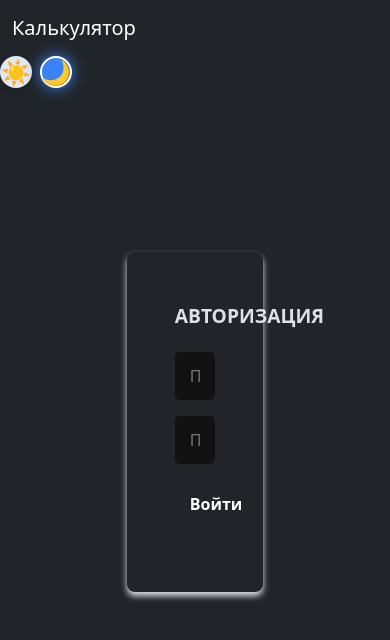
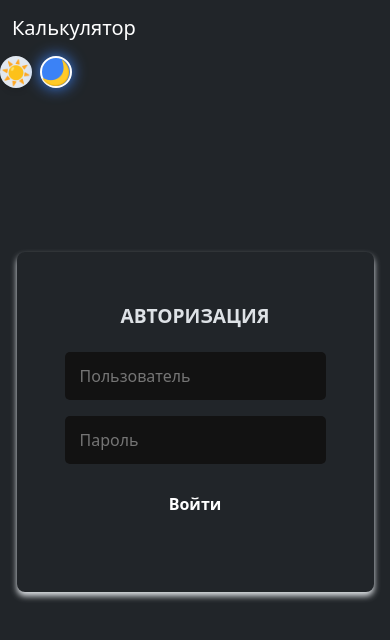
Before and after one commit to daniilpanov/routes-calculator, a Vue app in the folder Node/apps/user-frontend/: page /login in a window 390 px wide. Shown: the top 640 px of the page. Built offline with nearby package versions, Linux system fonts and the light colour scheme; no server answers.

Commit message:
Node/user-frontend/components/LoginForm: optimize width for mobile devices

```diff
--- a/Node/apps/user-frontend/src/widgets/LoginForm.vue
+++ b/Node/apps/user-frontend/src/widgets/LoginForm.vue
@@ -43,8 +43,8 @@ async function login(e: Event) {
 
 <style scoped>
 .form {
-    width: 35vw;
-    max-width: 350px;
+    max-width: max-content;
+
     padding: 3rem 3rem 4rem;
     border-radius: 0.5rem;
     box-shadow: 0 4px 6px var(--bs-body-color);
```
